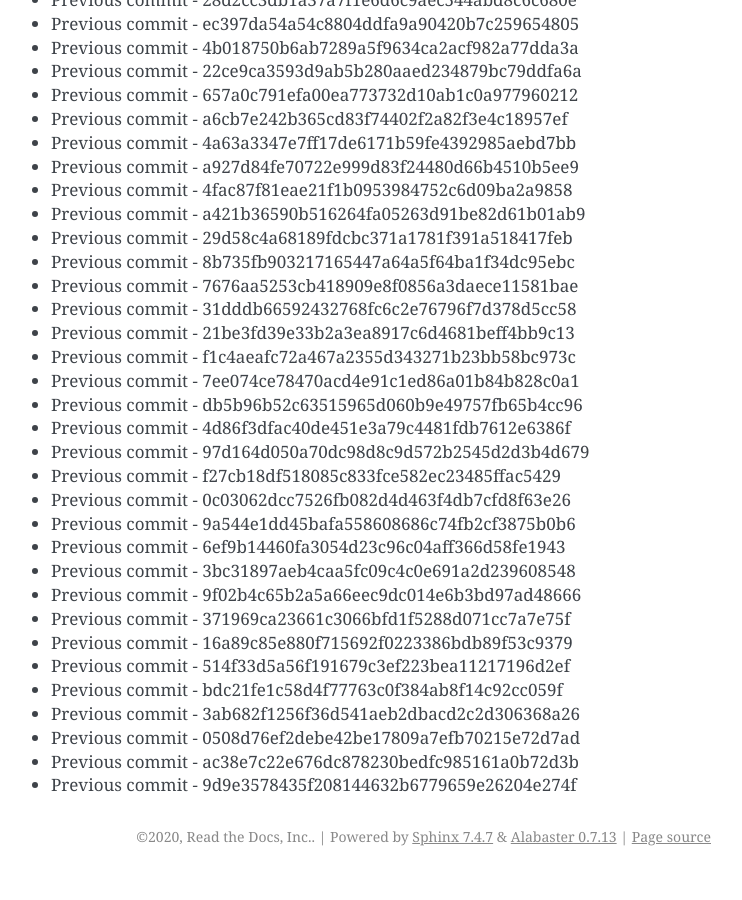
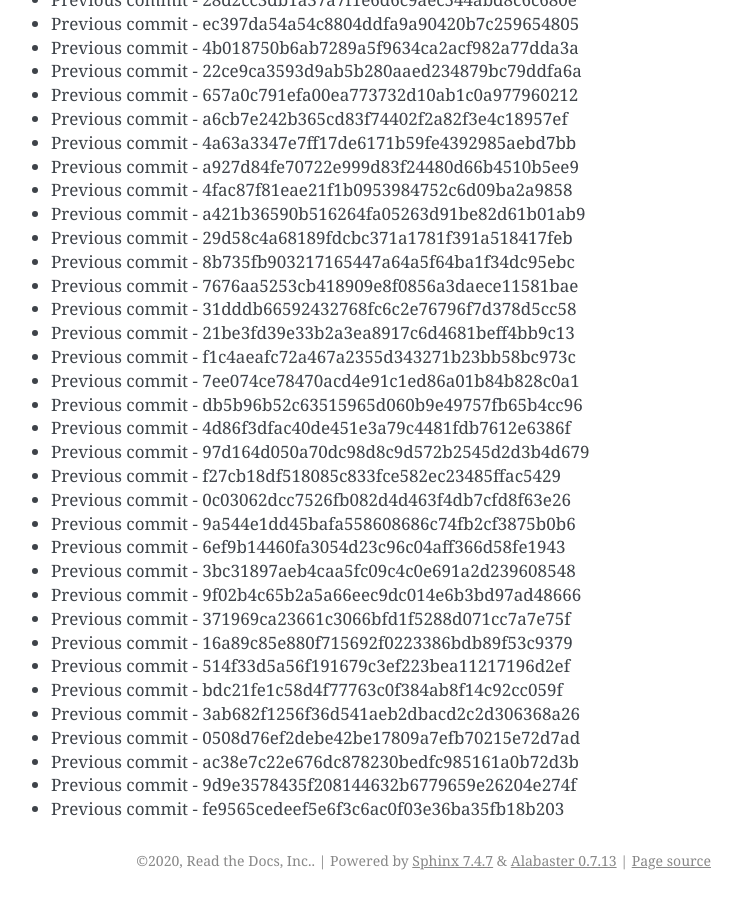
Before and after one commit to readthedocs/rtd-git-stresstest, a Sphinx documentation site: the page built from docs/updates.rst, in a window 1280 px wide and 900 px high, scrolled down 25309 px. Shown: the whole window, without its empty margins (399-1141 px from the left). Built offline with Sphinx 7.4.7, drawn with Linux system fonts in a browser that asks for light colours; before the commit the page ends 26185 px from its top, so only the background shows below that.

Commit message:
Generating commit from previous: fe9565cedeef5e6f3c6ac0f03e36ba35fb18b203

```diff
--- a/docs/updates.rst
+++ b/docs/updates.rst
@@ -1095,3 +1095,4 @@ It can be tested for any performance characteristics.
 * Previous commit - 0508d76ef2debe42be17809a7efb70215e72d7ad
 * Previous commit - ac38e7c22e676dc878230bedfc985161a0b72d3b
 * Previous commit - 9d9e3578435f208144632b6779659e26204e274f
+* Previous commit - fe9565cedeef5e6f3c6ac0f03e36ba35fb18b203
```
